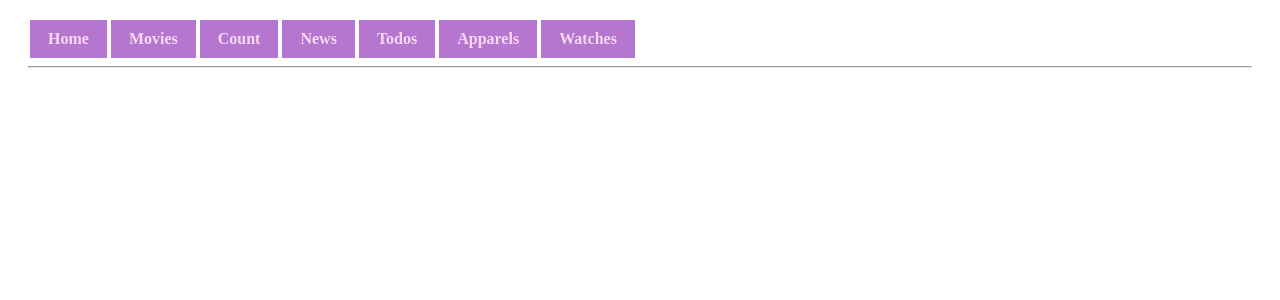
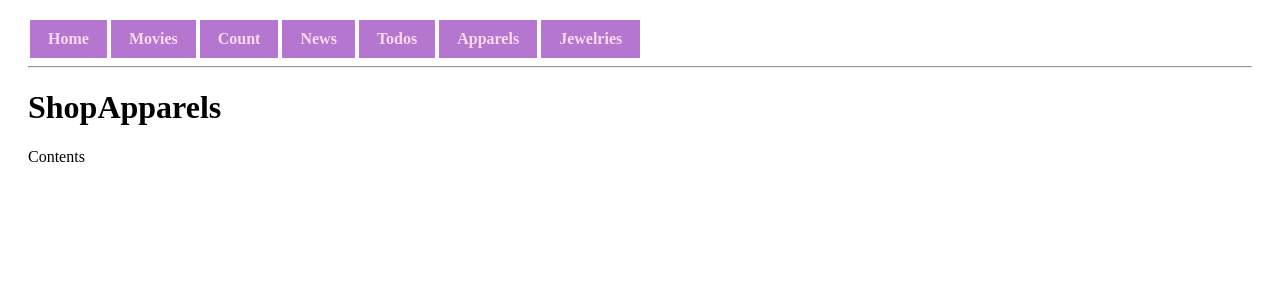
Before and after one commit to jsontype/react_saitou1, a React (Create React App) app: page /shop-apparels in a window 1280 px wide. Shown: the top 300 px of the page. Built offline with nearby package versions, Linux system fonts and the light colour scheme.

Commit message:
feat: jewels demo

```diff
--- a/src/App.js
+++ b/src/App.js
@@ -4,8 +4,8 @@ import Movies from "./components/Movies";
 import Count from "./components/Count";
 import News from "./components/News";
 import Todos from "./components/Todos";
-import Shopping1 from "./components/Shopping1";
-import Shopping2 from "./components/Shopping2";
+import ShopApparels from "./components/ShopApparels";
+import ShopJewelries from "./components/ShopJewelries";
 
 export default function App() {
   return (
@@ -36,13 +36,13 @@ export default function App() {
         </Link>
       </span>
       <span>
-        <Link className="menuItem" to="/shopping1">
+        <Link className="menuItem" to="/shop-apparels">
           Apparels
         </Link>
       </span>
       <span>
-        <Link className="menuItem" to="/shopping2">
-          Watches
+        <Link className="menuItem" to="/shop-jewelries">
+          Jewelries
         </Link>
       </span>
 
@@ -54,8 +54,8 @@ export default function App() {
         <Route path="/count" element={<Count />} />
         <Route path="/news" element={<News />} />
         <Route path="/todos" element={<Todos />} />
-        <Route path="/shopping1" element={<Shopping1 />} />
-        <Route path="/shopping2" element={<Shopping2 />} />
+        <Route path="/shop-apparels" element={<ShopApparels />} />
+        <Route path="/shop-jewelries" element={<ShopJewelries />} />
       </Routes>
     </div>
   );
--- a/src/components/Shopping2.js
+++ b/src/components/ShopApparels.js
@@ -1,9 +1,9 @@
 import React from "react";
 
-export default function Shopping2() {
+export default function ShopApparels() {
   return (
     <div>
-      <h1>Shopping2</h1>
+      <h1>ShopApparels</h1>
       <div>Contents</div>
     </div>
   );
--- /dev/null
+++ b/src/components/ShopJewelries.css
@@ -0,0 +1,5 @@
+.jewelTitle {
+  font-size: 1.5rem;
+  font-weight: bold;
+  margin: 1rem 0;
+}
--- /dev/null
+++ b/src/components/ShopJewelries.js
@@ -0,0 +1,33 @@
+import React from "react";
+import { useState, useEffect } from "react";
+import "./ShopJewelries.css";
+
+export default function ShopJewelries() {
+  const [jewelries, setJewelries] = useState([]);
+
+  // mounted
+  useEffect(() => {
+    fetch("https://fakestoreapi.com/products")
+      .then((res) => res.json())
+      .then((json) => {
+        const items = json.filter((item) => item.category === "jewelery");
+        setJewelries(items);
+      });
+  }, []);
+
+  const render = jewelries.map((jewel) => {
+    return (
+      <div key={jewel.id}>
+        <div>{jewel.title}</div>
+        <div>${jewel.price}</div>
+      </div>
+    );
+  });
+
+  return (
+    <div>
+      <h1>ShopJewelries</h1>
+      <div>{render}</div>
+    </div>
+  );
+}
--- a/src/components/Shopping1.js
+++ /dev/null
@@ -1,10 +0,0 @@
-import React from "react";
-
-export default function Shopping1() {
-  return (
-    <div>
-      <h1>Shopping1</h1>
-      <div>Contents</div>
-    </div>
-  );
-}
```
